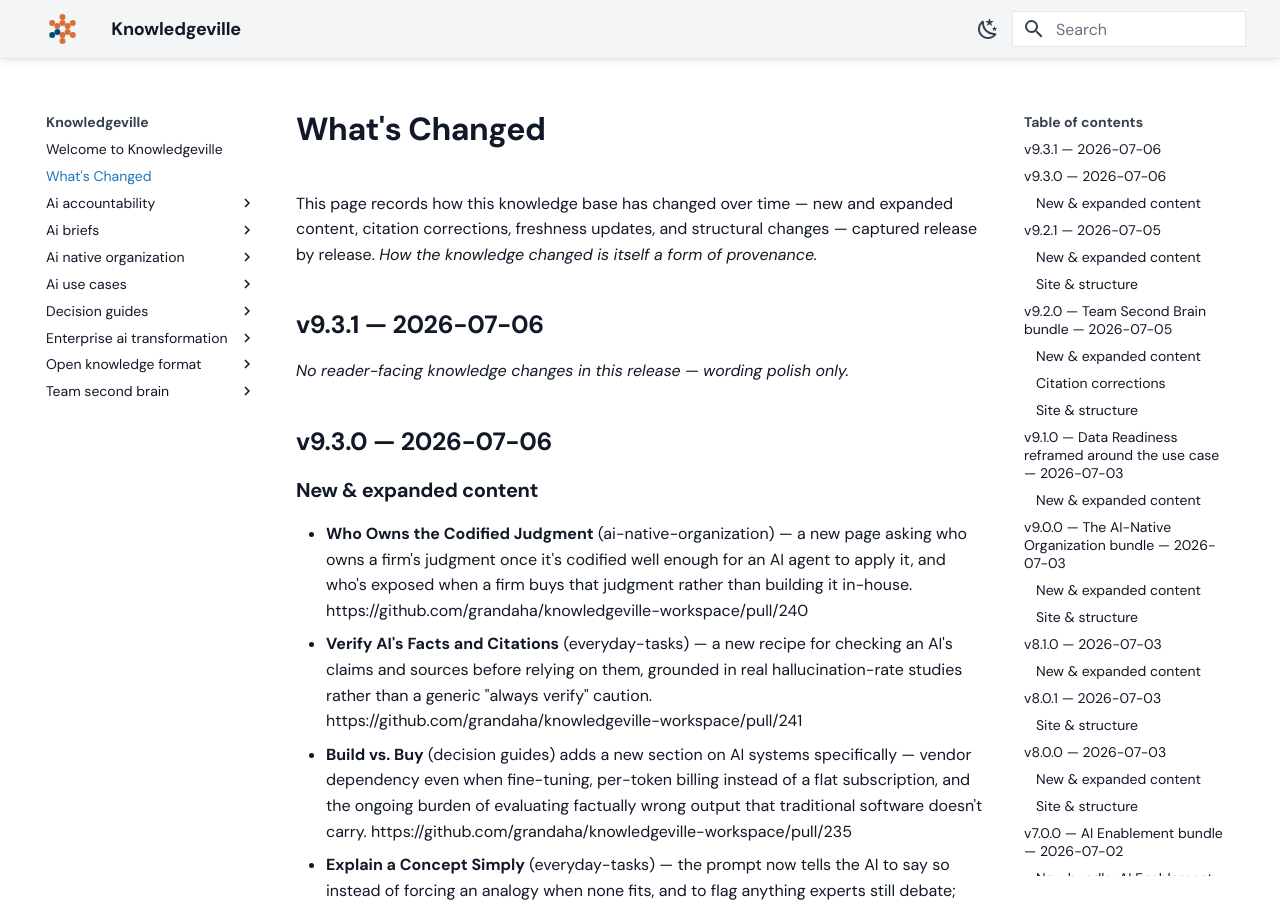
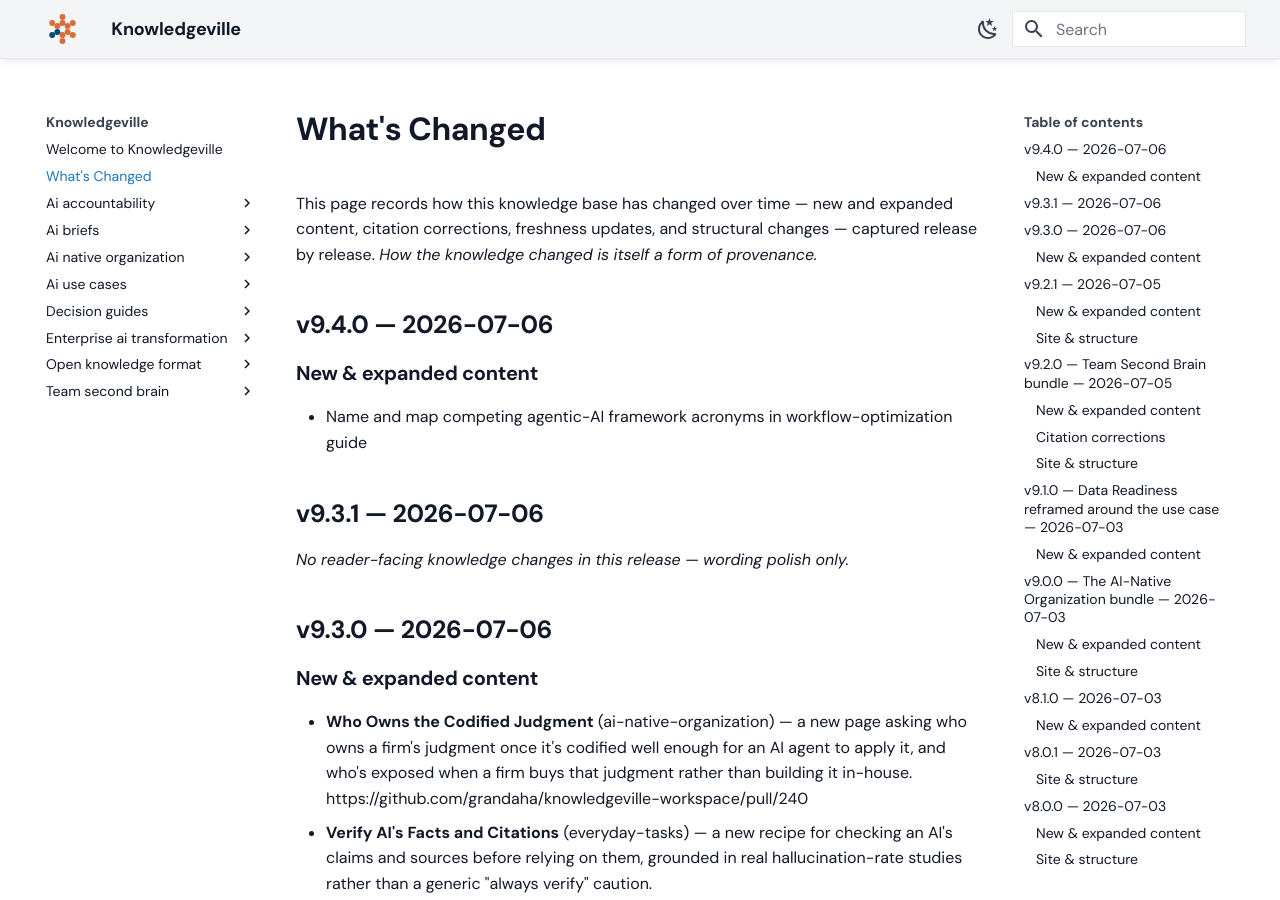
Before and after one commit to grandaha/knowledgeville, an MkDocs documentation site: the page built from published/changelog.md, in a window 1280 px wide and 900 px high. Built offline with MkDocs 1.6.1 and Material for MkDocs 9.7.7, drawn with Linux system fonts in a browser that asks for light colours; some web fonts are replaced.

Commit message:
Publish: sync content from workspace

```diff
--- a/published/changelog.md
+++ b/published/changelog.md
@@ -10,6 +10,11 @@ appendix: true
 <!-- generated from GitHub Releases by scripts/build_changelog.py — do not edit -->
 
 This page records how this knowledge base has changed over time — new and expanded content, citation corrections, freshness updates, and structural changes — captured release by release. *How the knowledge changed is itself a form of provenance.*
+
+## v9.4.0 — 2026-07-06
+
+### New & expanded content
+* Name and map competing agentic-AI framework acronyms in workflow-optimization guide
 
 ## v9.3.1 — 2026-07-06
 
```
Also changed, not shown: 1 other file.
